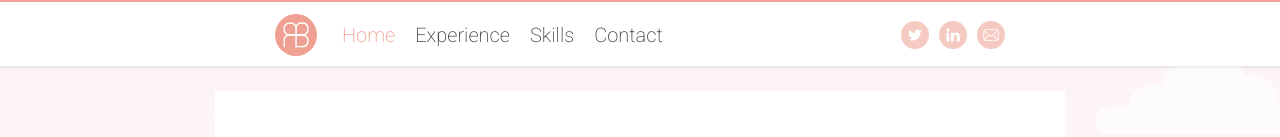
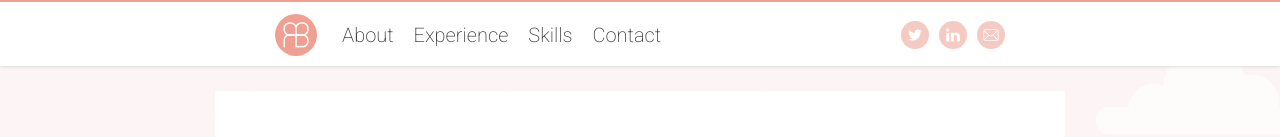
Before and after one commit to rachelbest/portfolio, a React (Create React App) app: page / in a window 1280 px wide. Shown: the top 137 px of the page. Built offline with nearby package versions, Linux system fonts and the light colour scheme.

Commit message:
Revert homepage url

```diff
--- a/package.json
+++ b/package.json
@@ -2,7 +2,7 @@
   "name": "rachel-portfolio",
   "version": "0.1.0",
   "private": true,
-  "homepage": "https://rachelbest.github.io/",
+  "homepage": "https://rachelbest.github.io/portfolio",
   "dependencies": {
     "node-sass": "^4.14.1",
     "react": "^16.14.0",
--- a/src/views/App.js
+++ b/src/views/App.js
@@ -1,7 +1,7 @@
 import React, { Component } from 'react';
 import Header from './Header';
 import Footer from './Footer';
-import Home from './About';
+import About from './About';
 import Experience from './Experience';
 import Skills from './Skills';
 import Contact from './Contact';
@@ -17,11 +17,11 @@ class App extends Component {
 					<Route component={Header} />
 					<nav className="container">
 						<Switch>
-							<Route exact path="/" component={Home} />
+							<Route path="/about" component={About} />
 							<Route path="/experience" component={Experience} />
 							<Route path="/skills" component={Skills} />
 							<Route path="/contact" component={Contact} />
-							<Route component={Home} />
+							<Route component={About} />
 						</Switch>
 					</nav>
 					<Route component={Footer} />
--- a/src/views/Header.js
+++ b/src/views/Header.js
@@ -32,14 +32,14 @@ export default class Header extends Component {
 						<a href="#" className="header__menu-button" onClick={() => openMenu()} rel="nofollow">
 							<img src={Menu} alt="Menu" height="30px" width="auto" />
 						</a>
-						<NavLink to="/" className="header__logo">
+						<NavLink to="/about" className="header__logo">
 							<img src={logo} alt="logo" height="30"/>
 						</NavLink>
 					</div>
 					<div className="header__menu-container" id="nav-container">
 						<nav>
-							<NavLink to="/" activeClassName="active" exact={true} onClick={() => closeMenu()}>
-								Home
+							<NavLink to="/about" activeClassName="active" onClick={() => closeMenu()}>
+								About
 							</NavLink>
 							<NavLink to="/experience" onClick={() => closeMenu()}>
 								Experience
```
